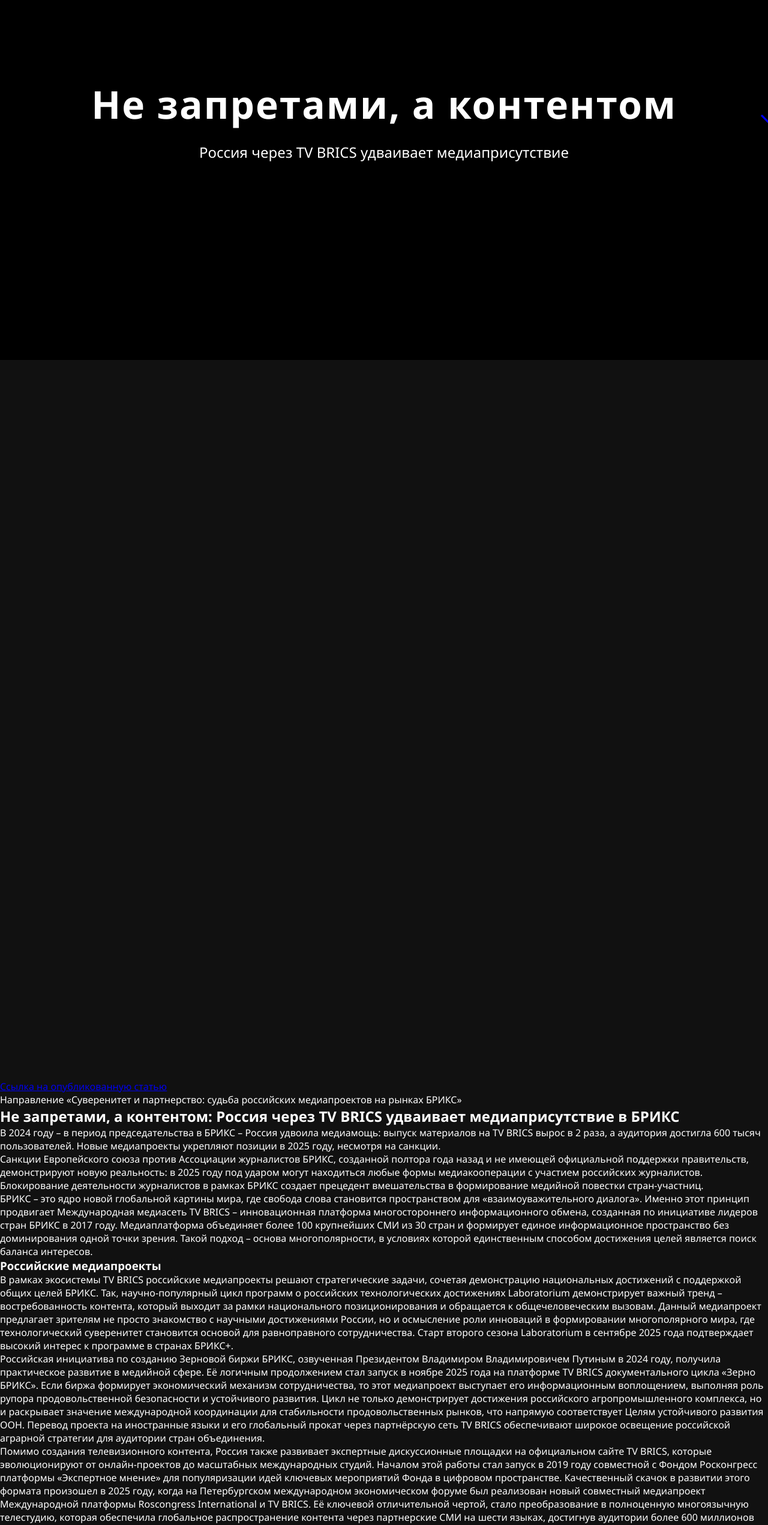
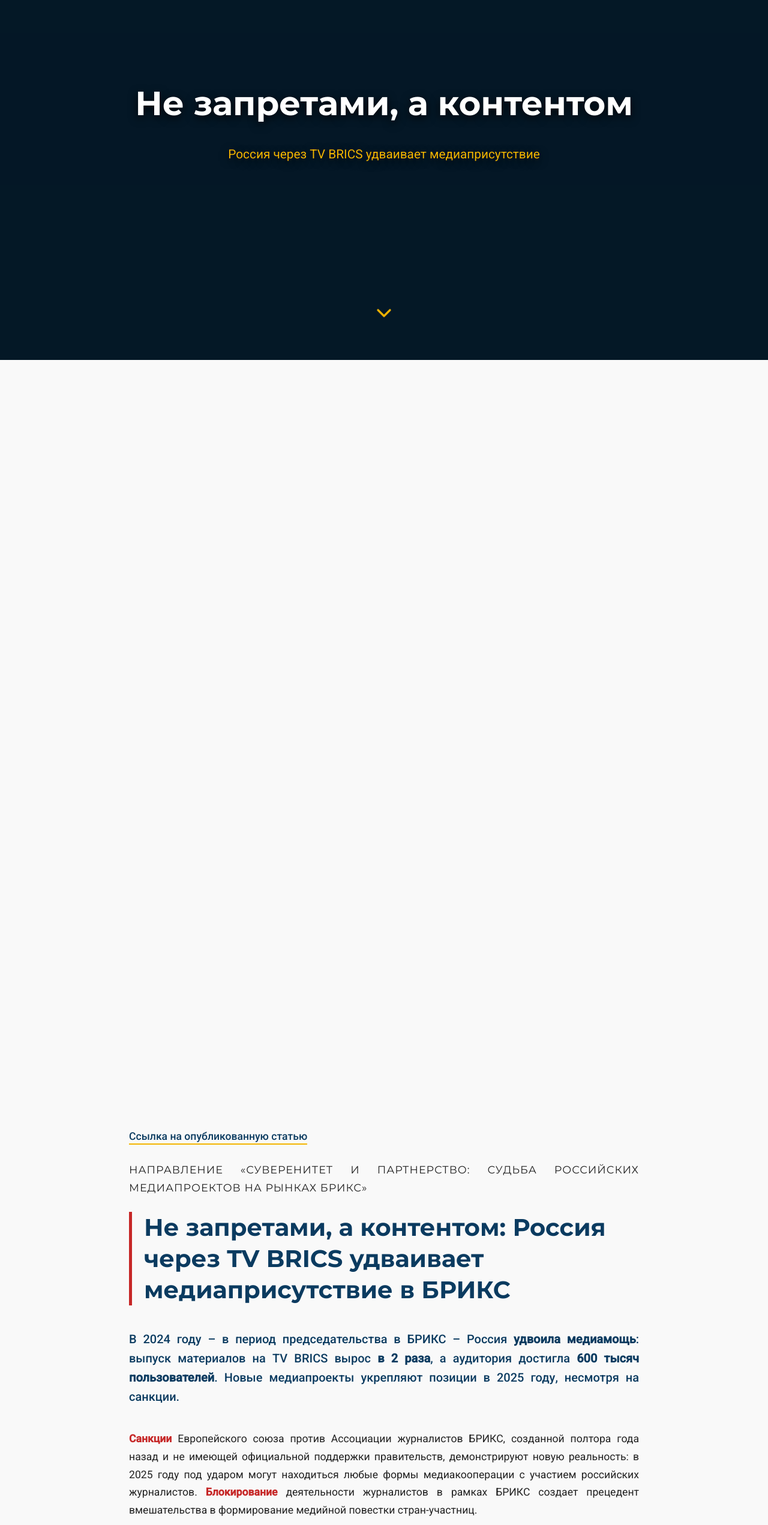
Before and after one commit to rmieditor/ya-professional, a plain HTML site: page index.html in a window 1280 px wide. Shown: the part 200-2742 px from the top of the page at 60% size. Drawn offline with nearby package versions, Linux system fonts and the light colour scheme.

Commit message:
Update styles.css

```diff
--- a/styles.css
+++ b/styles.css
@@ -1,3 +1,16 @@
+/* --- ПЕРЕМЕННЫЕ И ЦВЕТА (БРИКС) --- */
+:root {
+    --brics-blue: #0B3B60;    /* Глубокий синий */
+    --brics-red: #C62828;     /* Насыщенный красный */
+    --brics-yellow: #F4B400;  /* Золотисто-желтый */
+    --brics-green: #2E7D32;   /* Уверенный зеленый */
+    --bg-light: #F9F9F9;      /* Светлый фон */
+    --text-main: #333333;
+    --text-muted: #666666;
+    --font-heading: 'Montserrat', sans-serif;
+    --font-body: 'Roboto', sans-serif;
+}
+
 /* --- СБРОС СТИЛЕЙ --- */
 * {
     margin: 0;
@@ -6,20 +19,18 @@
 }
 
 body {
-    font-family: 'Segoe UI', Roboto, Helvetica, Arial, sans-serif;
-    background-color: #111;
-    color: #fff;
+    font-family: var(--font-body);
+    background-color: var(--bg-light);
+    color: var(--text-main);
+    line-height: 1.7;
 }
 
 /* --- БЛОК С ВИДЕО --- */
-
-/* Высота трека определяет длину прокрутки (250vh = 2.5 экрана) */
 .scroll-track {
     height: 250vh;
     position: relative;
 }
 
-/* Экран с видео (им управляет GSAP) */
 .sticky-viewport {
     height: 100vh;
     width: 100%;
@@ -28,17 +39,24 @@ body {
     justify-content: center;
     align-items: center;
     background-color: #000;
-    will-change: transform; /* Подсказка браузеру для плавной анимации */
+    will-change: transform;
 }
 
-/* Сам холст */
 #video-canvas {
     width: 100%;
     height: 100%;
     display: block;
 }
 
-/* --- ТЕКСТ ПОВЕРХ ВИДЕО --- */
+/* Затемнение на видео, чтобы текст читался */
+.sticky-viewport::after {
+    content: '';
+    position: absolute;
+    top: 0; left: 0; right: 0; bottom: 0;
+    background: rgba(11, 59, 96, 0.4); /* Синий оттенок оверлея */
+    z-index: 1;
+}
+
 .overlay-text {
     position: absolute;
     top: 50%;
@@ -47,45 +65,188 @@ body {
     text-align: center;
     z-index: 10;
     width: 90%;
-    max-width: 1000px;
-    text-shadow: 0 4px 20px rgba(0, 0, 0, 0.8);
-    pointer-events: none; /* Чтобы текст не мешал скроллу мышкой */
+    max-width: 900px;
+    text-shadow: 0 4px 15px rgba(0, 0, 0, 0.8);
+    pointer-events: none;
 }
 
 .overlay-text h1 {
-    font-size: clamp(2rem, 5vw, 4rem);
+    font-family: var(--font-heading);
+    font-size: clamp(2rem, 5vw, 3.5rem);
+    color: #fff;
     margin-bottom: 20px;
     font-weight: 700;
-    letter-spacing: 2px;
-    transition: opacity 0.2s ease;
+    transition: opacity 0.3s ease;
 }
 
 .overlay-text p {
-    font-size: clamp(1rem, 2vw, 1.5rem);
-    font-weight: 300;
-    transition: opacity 0.2s ease;
+    font-size: clamp(1rem, 2vw, 1.3rem);
+    color: var(--brics-yellow); /* Желтый акцент */
+    font-weight: 400;
+    transition: opacity 0.3s ease;
 }
 
-/* Скрываем исходное видео */
+/* --- АНИМИРОВАННАЯ СТРЕЛОЧКА --- */
+.scroll-arrow {
+    position: absolute;
+    bottom: 40px;
+    left: 50%;
+    transform: translateX(-50%);
+    z-index: 20;
+    color: var(--brics-yellow);
+    transition: opacity 0.3s ease, transform 0.3s ease;
+    animation: bounce 2s infinite;
+    cursor: pointer;
+}
+
+.scroll-arrow:hover {
+    color: #fff;
+}
+
+/* Анимация прыгающей стрелки */
+@keyframes bounce {
+    0%, 20%, 50%, 80%, 100% {
+        transform: translateY(0) translateX(-50%);
+    }
+    40% {
+        transform: translateY(-15px) translateX(-50%);
+    }
+    60% {
+        transform: translateY(-7px) translateX(-50%);
+    }
+}
+
+/* --- СКРЫТОЕ ВИДЕО --- */
 #source-video {
     display: none;
 }
 
-/* --- СЛЕДУЮЩИЙ БЛОК --- */
-.next-section {
-    min-height: 100vh;
-    padding: 100px 20px;
-    background: #fff;
-    color: #333;
-    text-align: center;
-    display: flex;
-    flex-direction: column;
-    justify-content: center;
-    position: relative;
-    z-index: 2; /* Перекрывает видео при выезде */
+/* --- КОНТЕНТ СТАТЬИ --- */
+.content-section {
+    padding: 80px 20px;
+    background-color: var(--bg-light);
 }
 
-.next-section h2 {
-    font-size: 2.5rem;
+.container {
+    max-width: 850px;
+    margin: 0 auto;
+}
+
+.source-link {
+    margin-bottom: 30px;
+    font-size: 1rem;
+}
+
+.source-link a {
+    color: var(--brics-blue);
+    text-decoration: none;
+    font-weight: 500;
+    border-bottom: 2px solid var(--brics-yellow);
+    padding-bottom: 2px;
+    transition: color 0.2s ease;
+}
+
+.source-link a:hover {
+    color: var(--brics-red);
+}
+
+.direction {
+    font-family: var(--font-heading);
+    color: var(--text-muted);
+    font-size: 0.95rem;
+    text-transform: uppercase;
+    letter-spacing: 1px;
     margin-bottom: 20px;
 }
+
+.article-title {
+    font-family: var(--font-heading);
+    font-size: clamp(1.8rem, 4vw, 2.5rem);
+    color: var(--brics-blue);
+    line-height: 1.3;
+    margin-bottom: 40px;
+    border-left: 5px solid var(--brics-red);
+    padding-left: 20px;
+}
+
+.content-section p {
+    margin-bottom: 25px;
+    font-size: 1.1rem;
+    color: #222;
+    text-align: justify;
+}
+
+.lead {
+    font-size: 1.25rem !important;
+    font-weight: 500;
+    line-height: 1.6;
+    color: var(--brics-blue) !important;
+    margin-bottom: 40px !important;
+}
+
+.content-section h3 {
+    font-family: var(--font-heading);
+    font-size: 1.6rem;
+    color: var(--brics-blue);
+    margin: 50px 0 25px 0;
+    padding-bottom: 10px;
+    border-bottom: 2px solid rgba(11, 59, 96, 0.1);
+}
+
+/* Выделения цветами */
+.highlight-blue {
+    color: var(--brics-blue);
+    font-weight: 600;
+}
+
+.highlight-red {
+    color: var(--brics-red);
+    font-weight: 600;
+}
+
+.highlight-green {
+    color: var(--brics-green);
+    font-weight: 600;
+}
+
+/* Блок вывода */
+.conclusion {
+    background-color: #ffffff;
+    padding: 30px;
+    border-left: 5px solid var(--brics-green);
+    box-shadow: 0 4px 15px rgba(0,0,0,0.05);
+    margin-top: 50px;
+    border-radius: 4px;
+}
+
+.conclusion p {
+    margin-bottom: 0;
+    font-size: 1.15rem;
+}
+
+/* --- ФУТЕР --- */
+footer {
+    text-align: center;
+    padding: 40px 20px;
+    background-color: var(--brics-blue);
+    color: rgba(255, 255, 255, 0.8);
+    font-size: 0.9rem;
+    font-style: italic;
+    line-height: 1.5;
+}
+
+/* --- АДАПТИВНОСТЬ --- */
+@media (max-width: 768px) {
+    .content-section {
+        padding: 50px 15px;
+    }
+    .article-title {
+        padding-left: 15px;
+    }
+    .content-section p {
+        font-size: 1rem;
+    }
+    .conclusion {
+        padding: 20px;
+    }
+}
```
